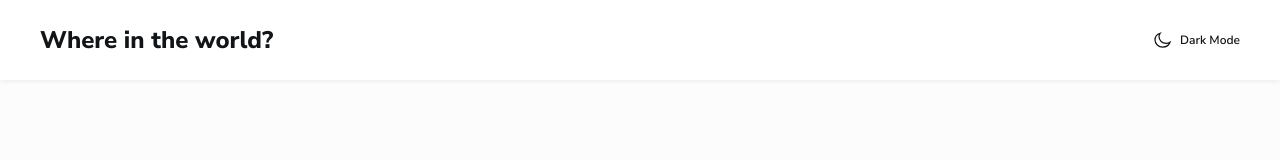
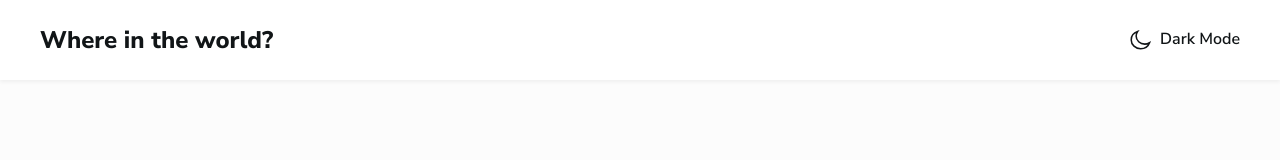
Before and after one commit to elisilk/rest-countries, a Vue app: page /rest-countries/detail/1 in a window 1280 px wide. Shown: the top 160 px of the page. Built offline with nearby package versions, Linux system fonts and the light colour scheme.

Commit message:
Updated font size at different media widths

```diff
--- a/src/assets/styles/main.css
+++ b/src/assets/styles/main.css
@@ -43,15 +43,15 @@
   --text-preset3-lh: 1.45;
   --text-preset3-ls: 0px;
 
-  --text-preset4-fs: var(--fs-400); /* 16px */
-  --text-preset4-lh: 2;
+  --text-preset4-fs: var(--fs-200); /* (m) 12px -> (t) 16px */
+  --text-preset4-lh: 1.35; /* (m) 135% -> (t) 200% */
   --text-preset4-ls: 0px;
 
   --text-preset5-fs: var(--fs-300); /* 14px */
   --text-preset5-ls: 0px;
 
   --text-preset6-fs: var(--fs-200); /* 12px */
-  --text-preset4-lh: 1.35;
+  --text-preset6-lh: 1.35;
   --text-preset6-ls: 0px;
 }
 
@@ -74,6 +74,8 @@
 @media (min-width: 60rem) {
   :root {
     --text-preset2-fs: var(--fs-600); /* (m) 14px -> (t) 24px */
+    --text-preset4-fs: var(--fs-400); /* (m) 12px -> (t) 16px */
+    --text-preset4-lh: 1.35; /* (m) 135% -> (t) 200% */
 
     --inline-size-detail-gutter: var(--space-300); /* (m) 27.5px -> (t) 99px -> (d) 0px? */
 
@@ -188,7 +190,7 @@
 /* -------------------- */
 
 html {
-  scroll-padding-top: var(--block-size-header);
+  scroll-padding-block-start: var(--block-size-header);
 }
 
 body {
--- a/src/components/CountrySearch.vue
+++ b/src/components/CountrySearch.vue
@@ -5,7 +5,7 @@ const countriesStore = useCountriesStore()
 </script>
 
 <template>
-  <form class="country-search__container">
+  <div class="country-search__container">
     <label for="country-search">
       <svg
         class="country-search__icon"
@@ -29,7 +29,7 @@ const countriesStore = useCountriesStore()
       placeholder="Search for a country…"
       v-model="countriesStore.nameFilter"
     />
-  </form>
+  </div>
 </template>
 
 <style scoped>
--- a/src/components/RegionFilter.vue
+++ b/src/components/RegionFilter.vue
@@ -132,6 +132,7 @@ onBeforeUnmount(() => {
     <button
       id="dropdown-button"
       class="select-button input-box"
+      type="button"
       role="combobox"
       aria-label="select button"
       aria-haspopup="true"
--- a/src/components/ThemeSwitcher.vue
+++ b/src/components/ThemeSwitcher.vue
@@ -52,21 +52,21 @@ onMounted(() => {
 <template>
   <div id="theme-switcher">
     <button
-      class="theme-switcher-button text-preset6-semi-bold"
+      class="theme-switcher-button text-preset4-semi-bold"
       data-set-theme="light"
       type="button"
       @click="handleThemeSwitch"
     >
-      <img src="/icon-theme-light.svg" alt="" />
+      <img class="theme-switcher__icon" src="/icon-theme-light.svg" alt="" />
       <span>Light Mode</span>
     </button>
     <button
-      class="theme-switcher-button text-preset6-semi-bold"
+      class="theme-switcher-button text-preset4-semi-bold"
       data-set-theme="dark"
       type="button"
       @click="handleThemeSwitch"
     >
-      <img src="/icon-theme-dark.svg" alt="" />
+      <img class="theme-switcher__icon" src="/icon-theme-dark.svg" alt="" />
       <span>Dark Mode</span>
     </button>
   </div>
@@ -101,4 +101,15 @@ onMounted(() => {
 [data-theme='dark'] button[data-set-theme='dark'] {
   display: none;
 }
+
+.theme-switcher__icon {
+  block-size: 16px;
+}
+
+/* viewport: tablet -> desktop */
+@media (min-width: 60rem) {
+  .theme-switcher__icon {
+    block-size: 20px;
+  }
+}
 </style>
--- a/src/stores/countries.js
+++ b/src/stores/countries.js
@@ -52,10 +52,10 @@ export const useCountriesStore = defineStore('countries', {
       this.country = null
       this.loading = true
       try {
-        const response = await fetch(`https://restcountries.com/v3.1/alpha/${countryCode}`).then(
-          (response) => response.json(),
-        )
-        this.country = response && response.length > 0 ? response[0] : response
+        const fetchResponse = await fetch(
+          `https://restcountries.com/v3.1/alpha/${countryCode}`,
+        ).then((response) => response.json())
+        this.country = fetchResponse && fetchResponse.length > 0 ? fetchResponse[0] : fetchResponse
       } catch (error) {
         this.error = error
       } finally {
```
Also changed, not shown: 1 other file (tests, documents, lock files or other folders).
